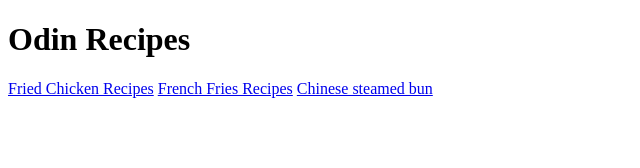
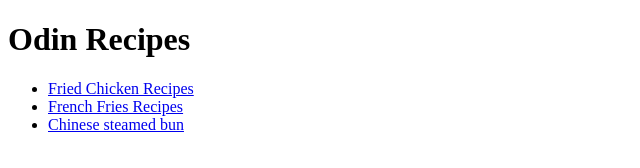
Before and after one commit to Stevens-Ho/top-recipes, a plain HTML site: page index.html in a window 1280 px wide. Shown: the whole page, without its empty margins (0-640 px from the left). Drawn offline with Linux system fonts and the light colour scheme.

Commit message:
Putting the link of recipes in index page in an unordered link

```diff
--- a/index.html
+++ b/index.html
@@ -5,8 +5,10 @@
 </head>
 <body>
     <h1>Odin Recipes</h1>
-    <a href="recipes/fried_chicken.html">Fried Chicken Recipes</a>
-    <a href="recipes/french_fries.html">French Fries Recipes</a>
-    <a href="recipes/chinese_steamed_bun.html">Chinese steamed bun</a>
+    <ul>
+        <li><a href="recipes/fried_chicken.html">Fried Chicken Recipes</a></li>
+        <li><a href="recipes/french_fries.html">French Fries Recipes</a></li>
+        <li><a href="recipes/chinese_steamed_bun.html">Chinese steamed bun</a></li>
+    </ul>
 </body>
 </html>
```
